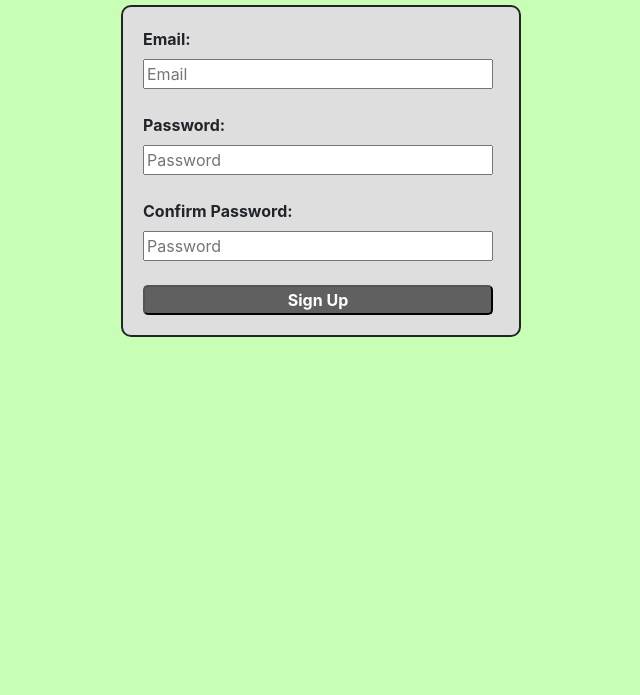
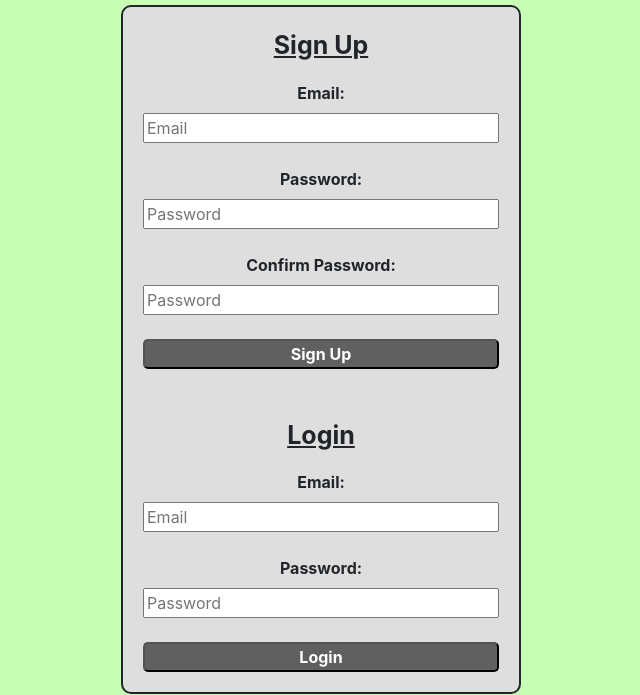
Before and after one commit to CPF32/Tic-Tac-Toe, a website built with webpack: page index.html in a window 1280 px wide. Shown: the part 105-800 px from the top of the page, without its empty margins (319-959 px from the left). Built offline with nearby package versions, Linux system fonts and the light colour scheme.

Commit message:
Post lunch D2 commit. Nearly completed all login functions

```diff
--- a/assets/scripts/app.js
+++ b/assets/scripts/app.js
@@ -1,6 +1,7 @@
 'use strict'
-// const events = require('./auth/scripts.')
+const events = require('./auth/events')
 
 $(() => {
-
+  $('#sign-up-form').on('submit', events.onSignUp)
+  $('#sign-in-form').on('submit', events.onSignIn)
 })
--- a/assets/scripts/auth/api.js
+++ b/assets/scripts/auth/api.js
@@ -0,0 +1,23 @@
+'use strict'
+const config = require('./../config')
+
+const signUp = function (data) {
+  return $.ajax({
+    url: config.apiUrl + '/sign-up',
+    method: 'POST',
+    data: data
+  })
+}
+
+const signIn = function (data) {
+  return $.ajax({
+    url: config.apiUrl + '/sign-in',
+    method: 'POST',
+    data: data
+  })
+}
+
+module.exports = {
+  signUp,
+  signIn
+}
--- a/assets/scripts/auth/events.js
+++ b/assets/scripts/auth/events.js
@@ -0,0 +1,43 @@
+'use strict'
+const getFormFields = require('./../../../lib/get-form-fields')
+const ui = require('./ui')
+const api = require('./api')
+
+const onSignUp = function (event) {
+  event.preventDefault()
+
+  // get the form from the event
+  const form = event.target
+
+  // get the data from the form
+  const data = getFormFields(form)
+
+  // send the data to the api
+  api.signUp(data)
+    // handle successful response
+    .then(ui.signUpSuccess)
+    // handle failed response
+    .catch(ui.signUpFailure)
+}
+
+const onSignIn = function (event) {
+  event.preventDefault()
+
+  // get the form from the event
+  const form = event.target
+
+  // get the data from the form
+  const data = getFormFields(form)
+
+  // send the data to the api
+  api.signIn(data)
+    // handle successful response
+    .then(ui.signInSuccess)
+    // handle failed response
+    .catch(ui.signInFailure)
+}
+
+module.exports = {
+  onSignUp,
+  onSignIn
+}
--- a/assets/scripts/auth/ui.js
+++ b/assets/scripts/auth/ui.js
@@ -0,0 +1,37 @@
+'use strict'
+const store = require('./../store')
+
+const signUpSuccess = function (response) {
+  $('#message').text('Thanks for signing up ' + response.user.email)
+}
+
+const signUpFailure = function () {
+  $('#message').text('Sign up failed. Please, try again.')
+}
+
+const signInSuccess = function (response) {
+  $('#message').text('Your token is ' + response.user.token)
+  // save user in the api resonse to our store object
+  store.user = response.user
+}
+
+const signInFailure = function () {
+  $('#message').text('Sign in failed. Please, try again')
+}
+
+const onChangePasswordSuccess = function () {
+  $('#message').text('Changed password successfully')
+}
+
+const onChangePasswordFailure = function () {
+  $('#message').text('Change password failed, try again')
+}
+
+module.exports = {
+  signUpSuccess,
+  signUpFailure,
+  signInSuccess,
+  signInFailure,
+  onChangePasswordSuccess,
+  onChangePasswordFailure
+}
--- a/assets/styles/index.scss
+++ b/assets/styles/index.scss
@@ -4,33 +4,11 @@ body {
   background-color: #c7ffb5;
 }
 
-.login {
-  background: #dedede;
-  border-radius: 10px;
-  border: solid 2px;
-  margin: 0 auto;
-  padding: 20px;
-  width: 400px;
-}
-
-#sign-up-email,
-#sign-up-password,
-#sign-up-password_confirmation {
-  width: 350px;
-}
-
-#sign-up-email:hover,
-#sign-up-password:hover,
-#sign-up-password_confirmation:hover {
-  border-color: #009a01;
-}
-
-#sign-in-submit {
-  background-color: #606060;
-  border-radius: 5px;
-  color: #fff;
-  font-weight: bold;
-  width: 350px;
+p {
+  font-size: 25px;
+  font-weight: bolder;
+  text-align: center;
+  text-decoration: underline;
 }
 
 label {
@@ -45,3 +23,48 @@ h1 {
   text-align: center;
   text-shadow: 2px 2px #000000;
 }
+
+.sign-up,
+.sign-in {
+  background: #dedede;
+  border-radius: 10px;
+  border: solid 2px;
+  text-align: center;
+  margin: auto;
+  padding: 20px;
+  width: 400px;
+  height: 100%;
+}
+
+#sign-up-email,
+#sign-up-password,
+#sign-up-password_confirmation {
+  width: 100%;
+}
+
+#sign-up-email:hover,
+#sign-up-password:hover,
+#sign-up-password_confirmation:hover {
+  border-color: #009a01;
+}
+
+#sign-in-email,
+#sign-in-password,
+#sign-in-password_confirmation {
+  width: 100%;
+}
+
+#sign-in-email:hover,
+#sign-in-password:hover,
+#sign-in-password_confirmation:hover {
+  border-color: #009a01;
+}
+
+#sign-up-submit, #sign-in-submit {
+  background-color: #606060;
+  border-radius: 5px;
+  color: #fff;
+  font-weight: bold;
+  justify-content: center;
+  width: 100%;
+}
--- a/index.html
+++ b/index.html
@@ -19,8 +19,10 @@
     <body>
       <h1>Tic-Tac-Toe</h1>
 
-      <div class="login">
-        <form id="login" method="get" action="login.php">
+      <section class = "container">
+        <div class = "sign-up">
+          <form id="sign-up-form">
+            <p>Sign Up</p>
 
             <label for = "sign-up-email">Email:</label>
             <input id = "sign-up-email" type="email" name="credentials[email]" placeholder="Email">
@@ -33,10 +35,27 @@
             <label for = "sign-up-password_confirmation">Confirm Password:</label>
             <input id = "sign-up-password_confirmation" type="password" name=credentials[password_confirmation] placeholder="Password">
 
-          <br><br>  <!-- Break line between PWC and Submit -->
-          <input id = "sign-in-submit" type="submit" value="Sign Up">
+            <br><br>
+            <input id = "sign-up-submit" type="submit" value="Sign Up">
+          </form>
+
+          <br><br>
+
+          <form id="sign-in-form">
+            <p class = "log">Login</p>
+
+            <label for = "sign-in-email">Email:</label>
+            <input id = "sign-in-email" type="email" name="credentials[email]" placeholder="Email">
+
+            <br><br> <!-- Break line between email and PW forms -->
+            <label for = "sign-in-password">Password:</label>
+            <input id = "sign-in-password" type="password" name=credentials[password] placeholder="Password">
+
+            <br><br>
+            <input id = "sign-in-submit" type="submit" value="Login">
           </form>
         </div>
+      </section>
     </body>
 
 </html>
```
Also changed, not shown: 4 other files. Lines whose indentation alone changed are shown as unchanged.
